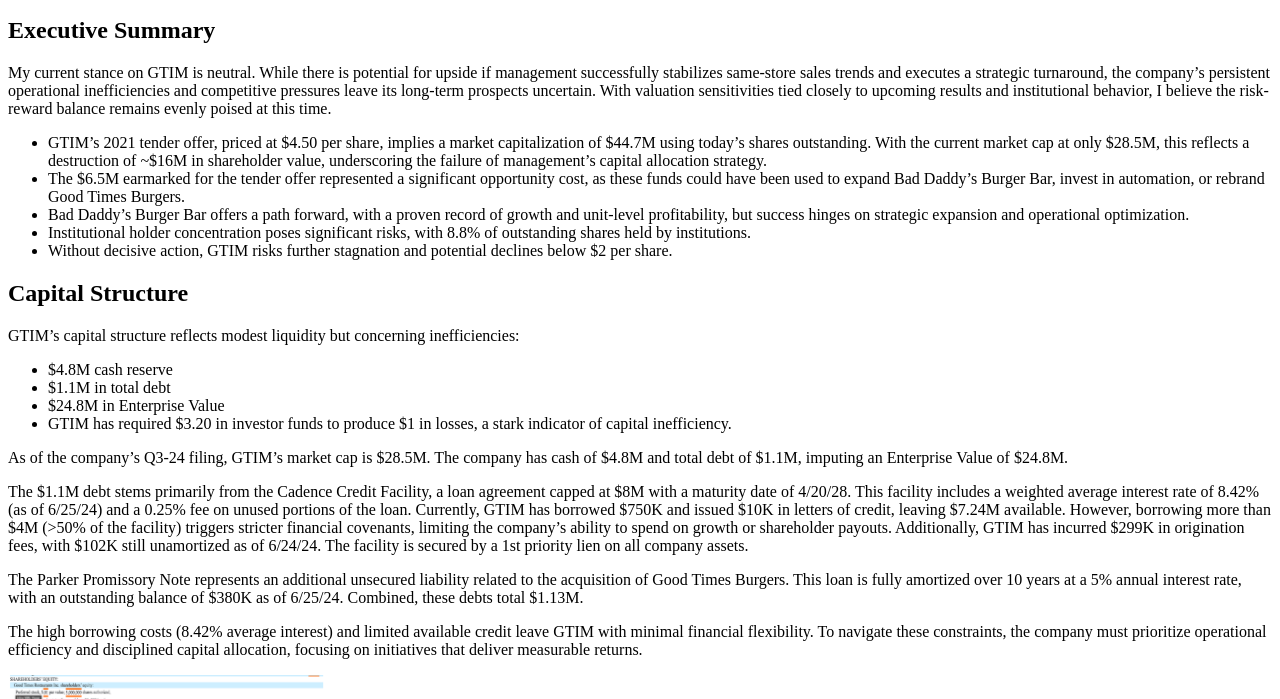
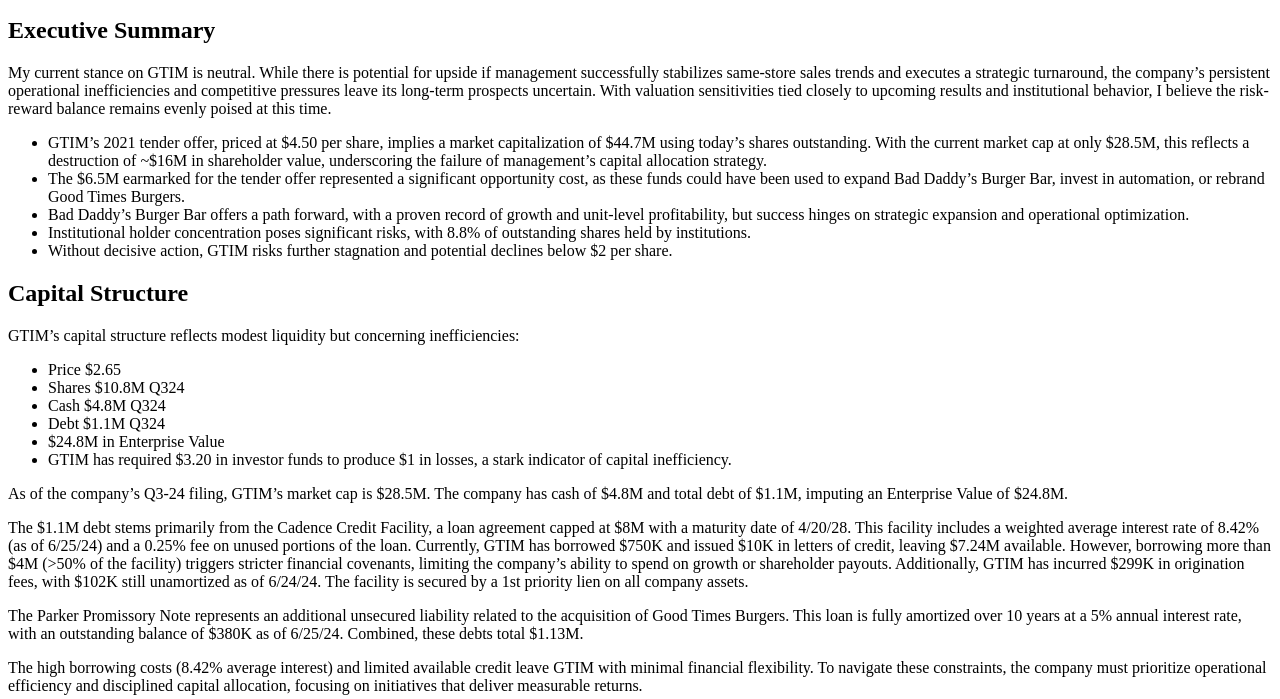
Before and after one commit to jameelbrannon/er, a plain HTML site: page GTIM-2024-11-22.html in a window 1280 px wide. Shown: the part 101-800 px from the top of the page. Drawn offline with Linux system fonts and the light colour scheme.

Commit message:
Update GTIM-2024-11-22.html

```diff
--- a/GTIM-2024-11-22.html
+++ b/GTIM-2024-11-22.html
@@ -20,8 +20,10 @@
     <h2>Capital Structure</h2>
     <p>GTIM’s capital structure reflects modest liquidity but concerning inefficiencies:</p>
     <ul>
-        <li>$4.8M cash reserve</li>
-        <li>$1.1M in total debt</li>
+        <li>Price $2.65 </li>
+        <li>Shares $10.8M Q324 </li>
+        <li>Cash $4.8M Q324 </li>
+        <li>Debt $1.1M Q324</li>
         <li>$24.8M in Enterprise Value</li>
         <li>GTIM has required $3.20 in investor funds to produce $1 in losses, a stark indicator of capital inefficiency.</li>
     </ul>
@@ -113,6 +115,6 @@
     <p>Currently, 385 put contracts have been traded at a $2.50 strike price (expiration: Dec 20, 2024), reflecting a significant level of activity on the bearish side. This could indicate that investors suspect the stock price may fall below $2.50, making these options profitable. If institutional investors exit their positions, this could pressure the stock price downward, potentially validating this bearish outlook. However, if the business remains stable and the stock price stays above $2.50, these options will likely expire worthless.</p>
     <p>On the bullish side, only 15 call contracts have been traded at the $2.50 strike price. This relatively low volume suggests limited interest or optimism in the stock’s upward potential at this level, especially when compared to the notable activity on the put side. While these call options are currently in the money with the stock price at $2.65, whether they can be sold at a profit depends on the premium originally paid for the options. If the premium exceeds the intrinsic value of $0.15 per share, the holder may not yet realize a profit.</p>
     <p><strong>Punchline:</strong> This imbalance in options activity highlights bearish sentiment driven by GTIM’s operational inefficiencies and institutional risks—an urgent call for management to address these issues.</p>
-    <img src="options_chain.png" alt="Options Chain" style="max-width:100%; height:auto;">
+    <img src="options_chain.png" alt="Options Chain" style="max-width:25%; height:auto;">
 </body>
 </html>
```
